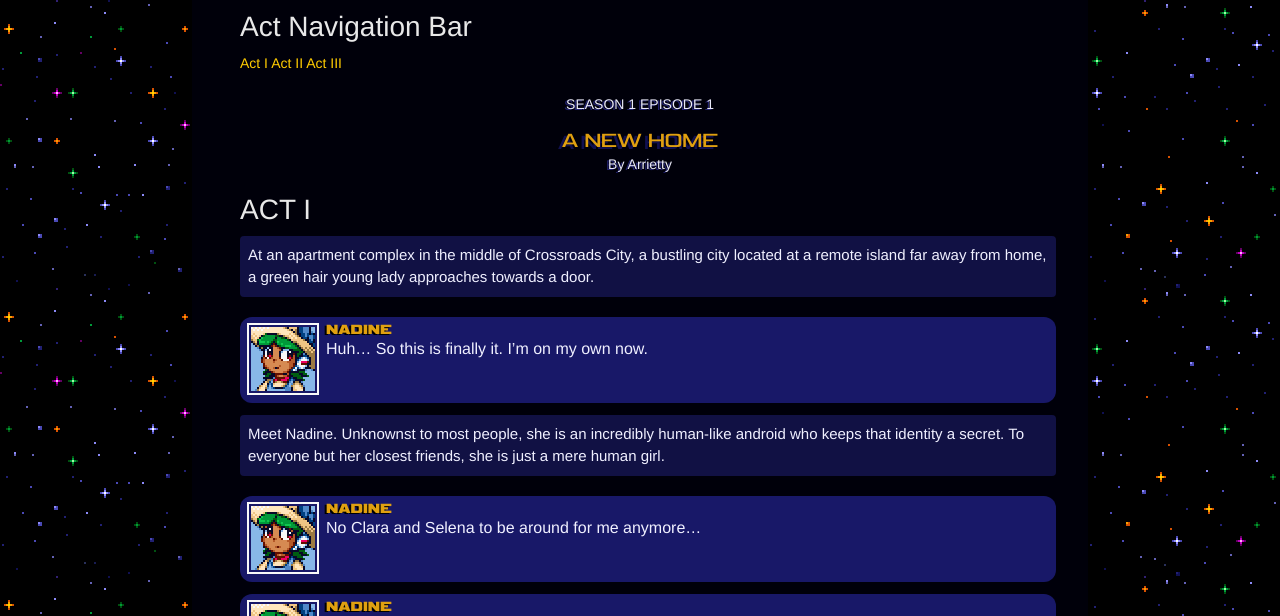
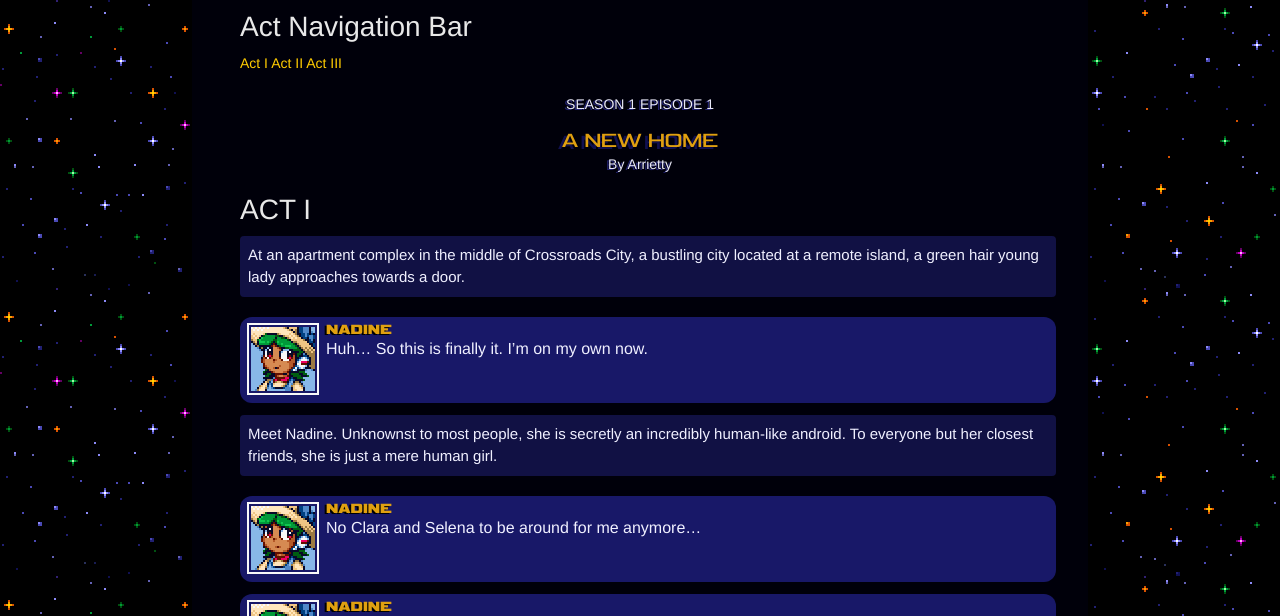
Before and after one commit to naoshibaikyu/superbuddn, a Jekyll site: the page built from epilogues/s1e1.md, in a window 1280 px wide and 900 px high, cut to the strip 284-900 px from the top of the window. Built offline with Jekyll 4.4.1, drawn with Linux system fonts in a browser that asks for light colours; nearby versions of some CDN libraries; some web fonts are replaced; our own code applies the rules of GitHub Pages for plain Markdown files; some of the changed lines change nothing that is shown; some of the changed text lies outside the part shown.

Commit message:
Update s1e1.md

```diff
--- a/epilogues/s1e1.md
+++ b/epilogues/s1e1.md
@@ -15,11 +15,11 @@
 
 # ACT I
 
-%At an apartment complex in the middle of Crossroads City, a bustling city located at a remote island far away from home, a green hair young lady approaches towards a door.
+%At an apartment complex in the middle of Crossroads City, a bustling city located at a remote island, a green hair young lady approaches towards a door.
 
 Nadine: Huh... So this is finally it. I'm on my own now.
 
-%Meet Nadine. Unknownst to most people, she is an incredibly human-like android who keeps that identity a secret. To everyone but her closest friends, she is just a mere human girl.
+%Meet Nadine. Unknownst to most people, she is secretly an incredibly human-like android. To everyone but her closest friends, she is just a mere human girl.
 
 Nadine Sad: No Clara and Selena to be around for me anymore...
 
@@ -55,17 +55,17 @@
 
 Scruffy Happy: Come to think of it, she was in pink armor. But the resemblance was uncanny!
 
-Nadine Sad: I, uh, see...!
+Nadine Happy: I, uh, see...!
 
 Eris Annoyed: Don't mind him. He's a bit of a strange one. His half brother told me the same exact joke once.
 
-Nadine Confused: I see...
+Nadine: I see...
 
 Eris: But enough about us, come right in, uhhh-
 
-Nadine: Nadine. Nadine Medina.
+Nadine: Nadine! Nadine Medina!
 
-Eris Happy: Welcome to your new home, Nadine!
+Eris Happy: Right! Welcome to your new home, Nadine!
 
 %In the living room.
 
@@ -79,9 +79,11 @@
 
 Nadine Confused: Er... Huh??!!!
 
+Eris: Long story. There's this space colony and-
+
 Scruffy: (interrupting) I'm from the United States of Craziness!
 
-Eris: Unfortunately, he's not lying this time.
+Eris: ...Unfortunately, he's not lying this time.
 
 Scruffy: I haven't lied at all!
 
@@ -163,7 +165,7 @@
 
 Nadine Happy: I suppose so. But I can't honestly guage what Scruffy is really like... He's weird. Something about funfetti chicken...?
 
-Clara: Hm... I'd try out funfetti chicken...
+Clara: Hm... Funfetti Chicken? Interesting... I'd try out funfetti chicken...
 
 Selena: What?
 
```
